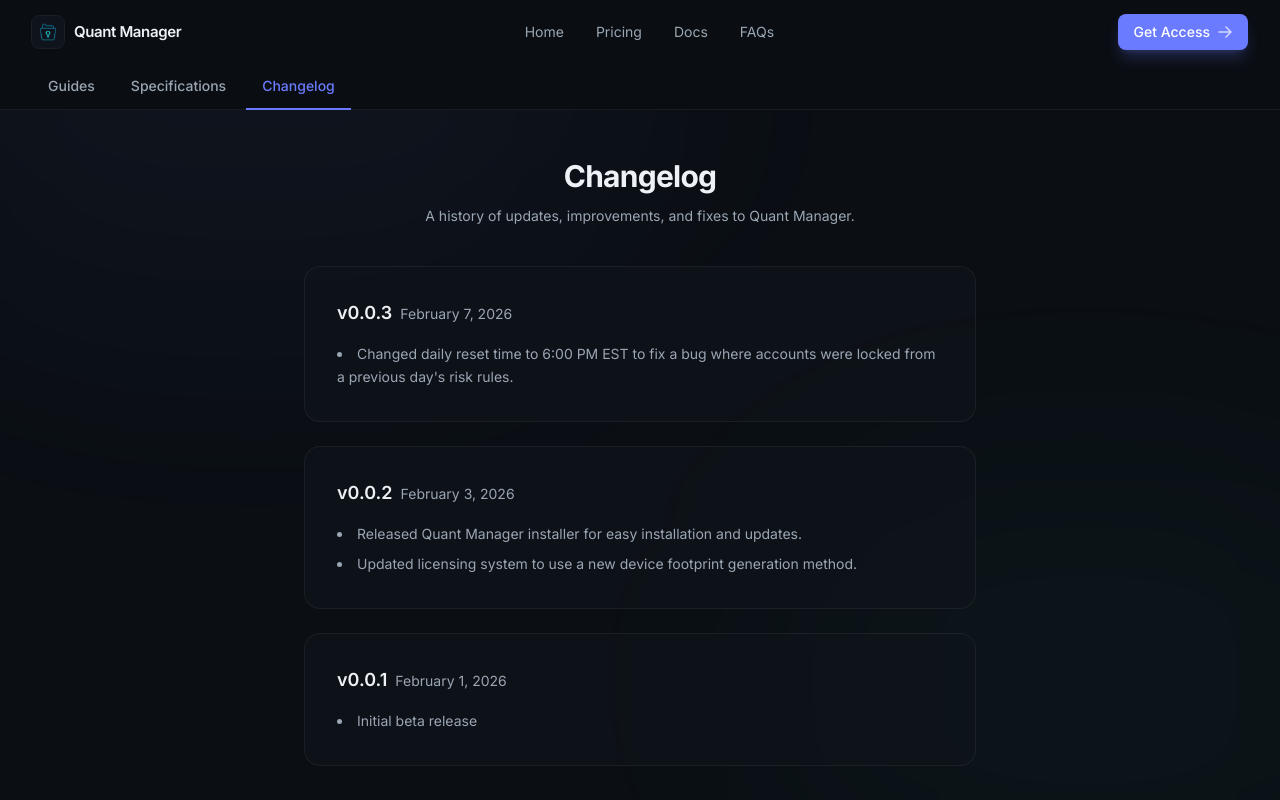
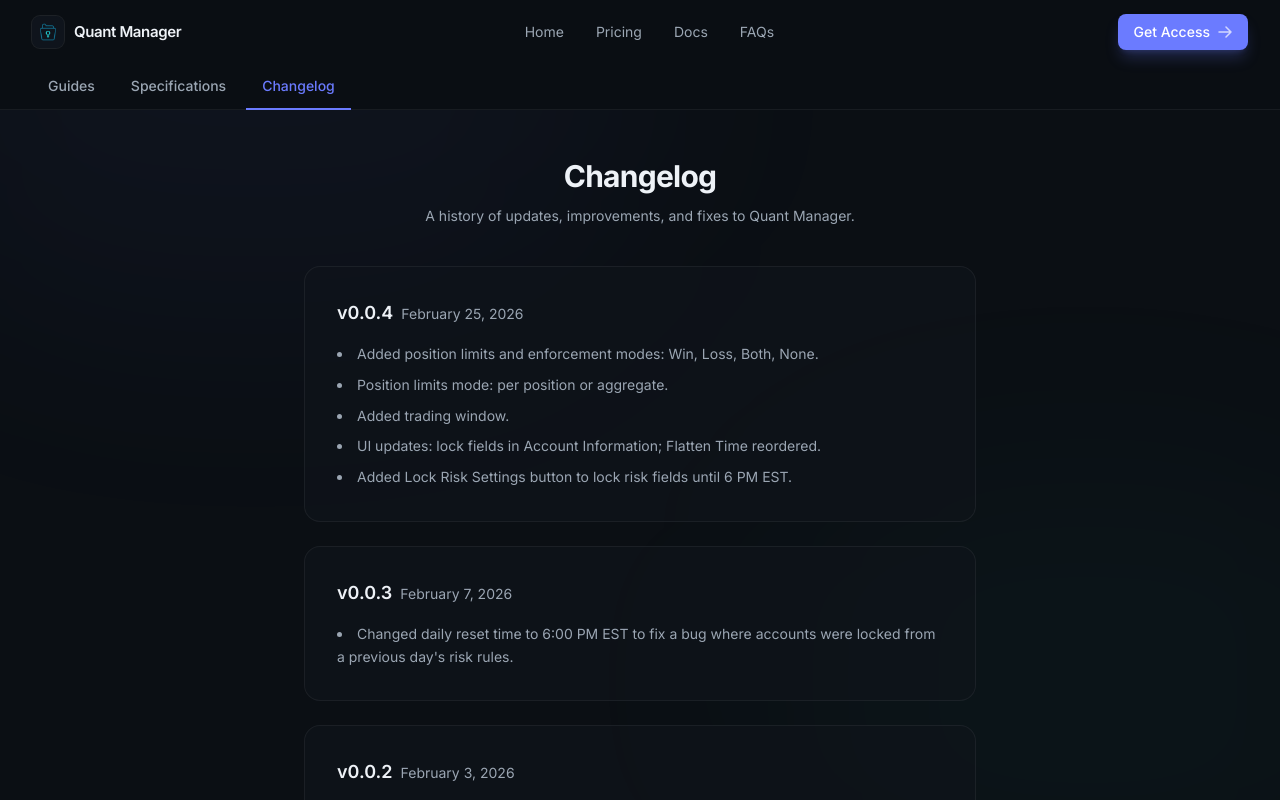
Before and after one commit to ethandlow/quant_manager_website, a Next.js app: page /docs/changelog in a window 1280 px wide. Shown: the top 800 px of the page. Built offline with nearby package versions, Linux system fonts and the light colour scheme.

Commit message:
0.0.4 changelog

```diff
--- a/src/app/docs/changelog/page.tsx
+++ b/src/app/docs/changelog/page.tsx
@@ -1,6 +1,17 @@
 "use client";
 
 const entries = [
+  {
+    version: "0.0.4",
+    date: "2026-02-25",
+    changes: [
+      "Added position limits and enforcement modes: Win, Loss, Both, None.",
+      "Position limits mode: per position or aggregate.",
+      "Added trading window.",
+      "UI updates: lock fields in Account Information; Flatten Time reordered.",
+      "Added Lock Risk Settings button to lock risk fields until 6 PM EST.",
+    ],
+  },
   {
     version: "0.0.3",
     date: "2026-02-07 ",
```
